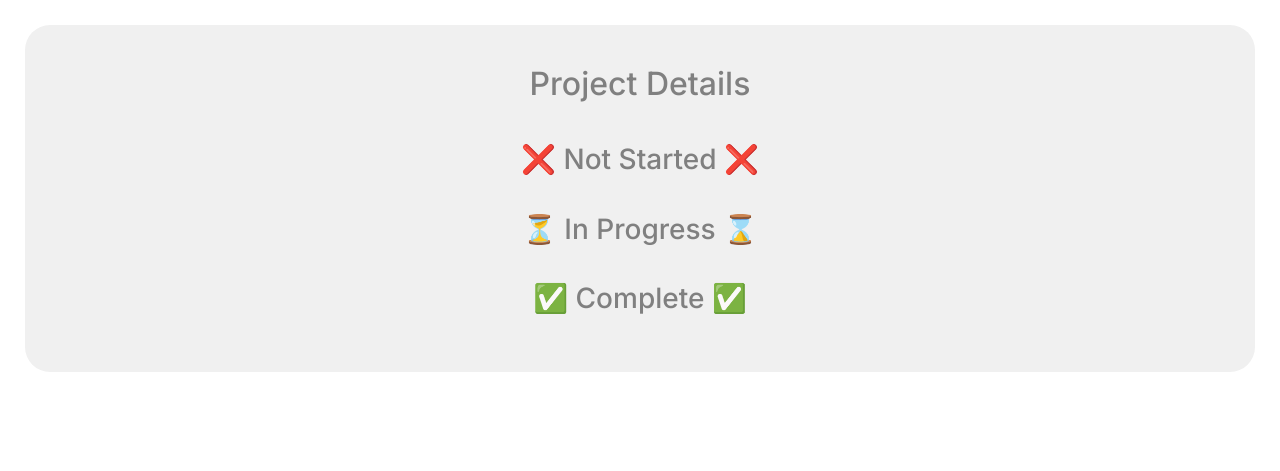
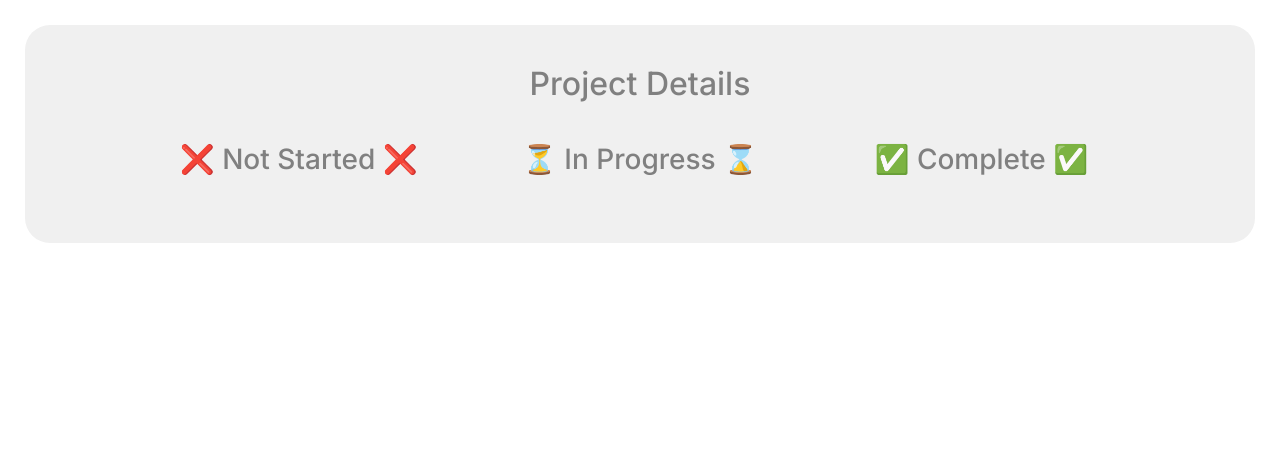
Before and after one commit to CaydnPB/SprintBoard, a Django app: template SprintBoard/projectboard/templates/projectboard/projectsdetail.html in a window 1280 px wide. Shown: the part 199-670 px from the top of the page. Run offline with Django 4.2, Linux system fonts and the light colour scheme; the template is opened without the code that fills it, so the values that code supplies are empty.

Commit message:
Update project view layout

```diff
--- a/SprintBoard/projectboard/templates/projectboard/projectsdetail.html
+++ b/SprintBoard/projectboard/templates/projectboard/projectsdetail.html
@@ -13,6 +13,7 @@
             <h2>Project Details</h2>
             <p></p>
             <br>
+            <div class="flexsides" style="width: 80vw;">
                 <div class="status-column">
                     <h3>❌ Not Started ❌</h3>
                     <ul style="
@@ -46,5 +47,5 @@
             </div>
         </div>
     </div>
+</div>
 {% endblock %}
-<h2>Issues</h2>
```
Lines whose indentation alone changed are shown as unchanged.
